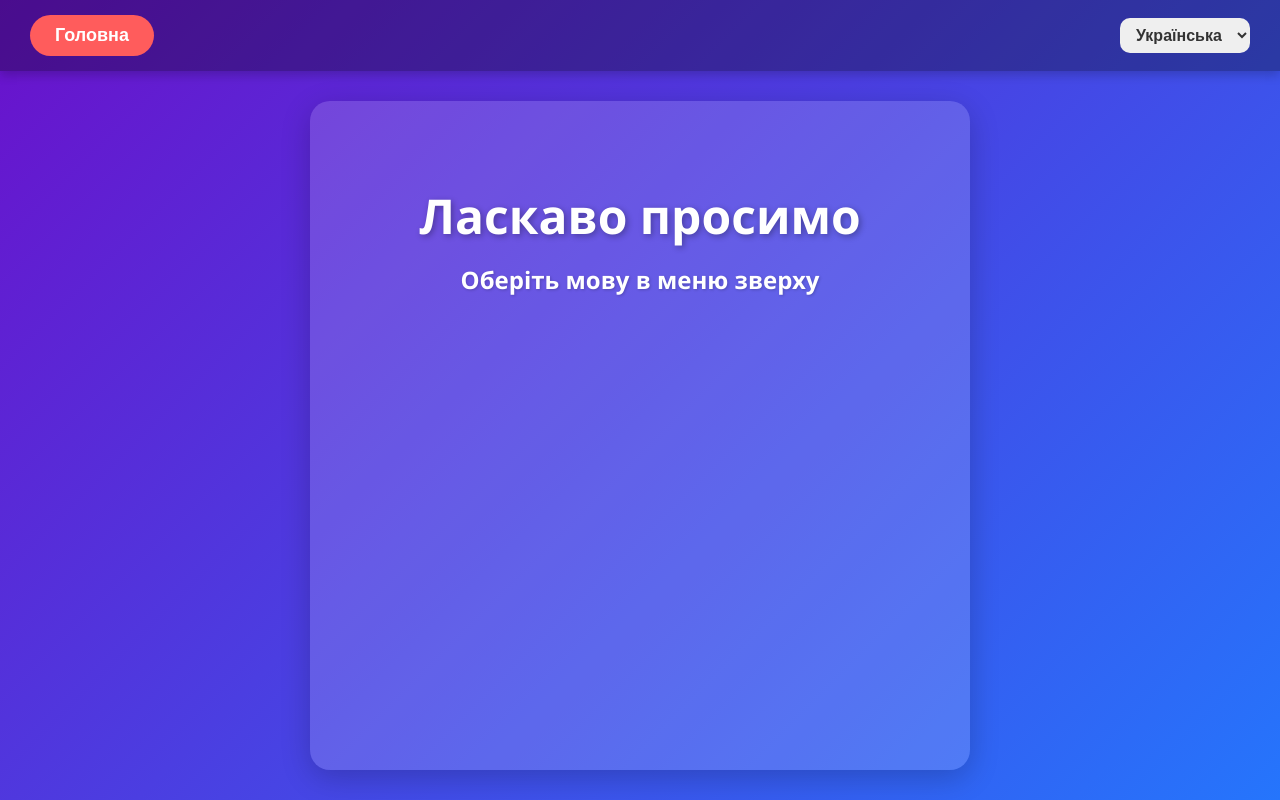
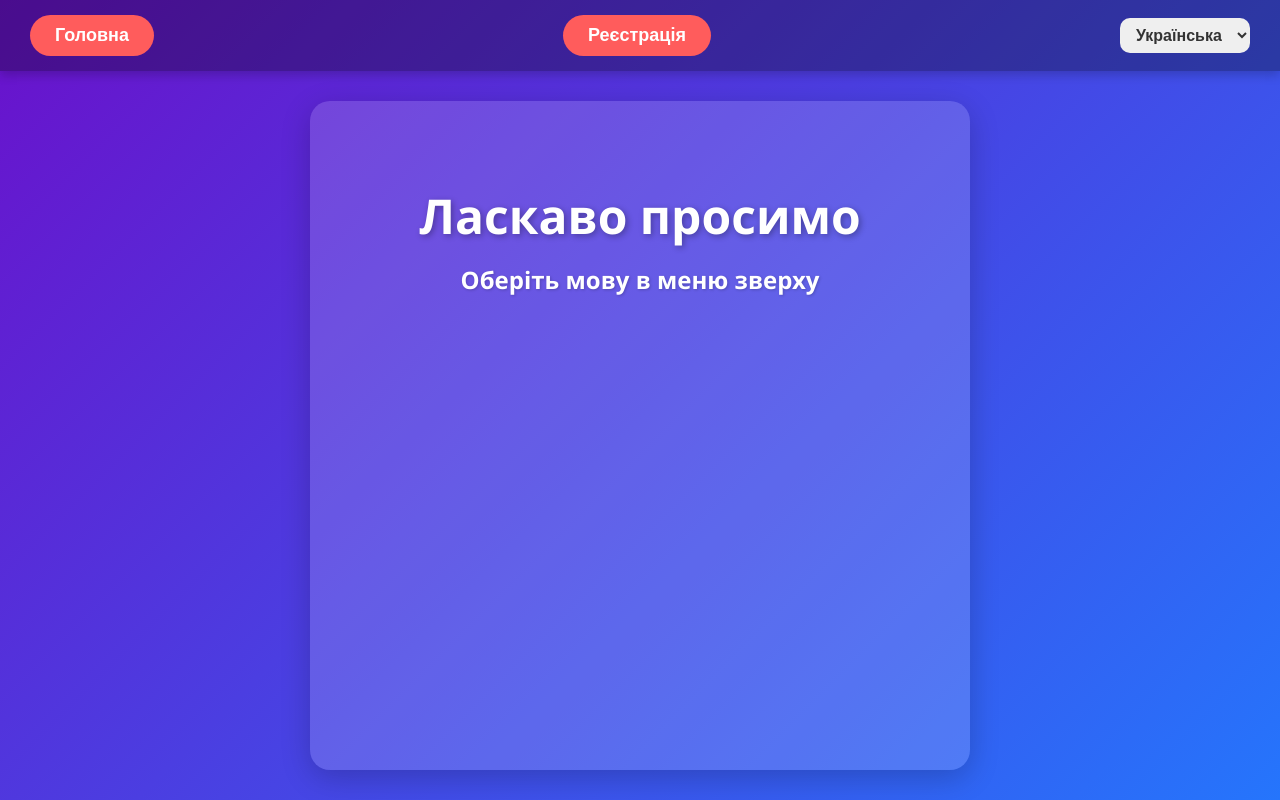
Before and after one commit to ZloyRayzi/myshop, a plain HTML site: page index.html in a window 1280 px wide. Drawn offline with Linux system fonts and the light colour scheme.

Commit message:
Add files via upload

```diff
--- a/index.html
+++ b/index.html
@@ -3,7 +3,7 @@
 <head>
 <meta charset="UTF-8" />
 <meta name="viewport" content="width=device-width, initial-scale=1" />
-<title>MyShop</title>
+<title>RayziShop</title>
 
 <style>
   /* Общие стили */
@@ -84,6 +84,7 @@
 
 <header>
   <button class="btn-home" id="homeBtn">Главная</button>
+  <button class="btn-home" id="registerBtn">Регистрация</button>
 
   <select id="language" title="Выберите язык">
     <option value="ru">Русский</option>
@@ -102,6 +103,7 @@
   const pageTitle = document.getElementById('pageTitle');
   const greetingText = document.getElementById('greetingText');
   const homeBtn = document.getElementById('homeBtn');
+  const registerBtn = document.getElementById('registerBtn');
 
   // Тексты для разных языков
   const translations = {
@@ -109,18 +111,21 @@
       welcome: "Добро пожаловать",
       greeting: "Выберите язык из меню сверху",
       home: "Главная",
+      register: "Регистрация",
       homePageContent: "Это пустая страница для будущих товаров."
     },
     en: {
       welcome: "Welcome",
       greeting: "Select a language from the menu above",
       home: "Home",
+      register: "Register",
       homePageContent: "This is an empty page for future products."
     },
     uk: {
       welcome: "Ласкаво просимо",
       greeting: "Оберіть мову в меню зверху",
       home: "Головна",
+      register: "Реєстрація",
       homePageContent: "Це порожня сторінка для майбутніх товарів."
     }
   };
@@ -145,6 +150,7 @@
     pageTitle.textContent = translations[lang].welcome;
     greetingText.textContent = translations[lang].greeting;
     homeBtn.textContent = translations[lang].home;
+    registerBtn.textContent = translations[lang].register;
   }
 </script>
 
```
